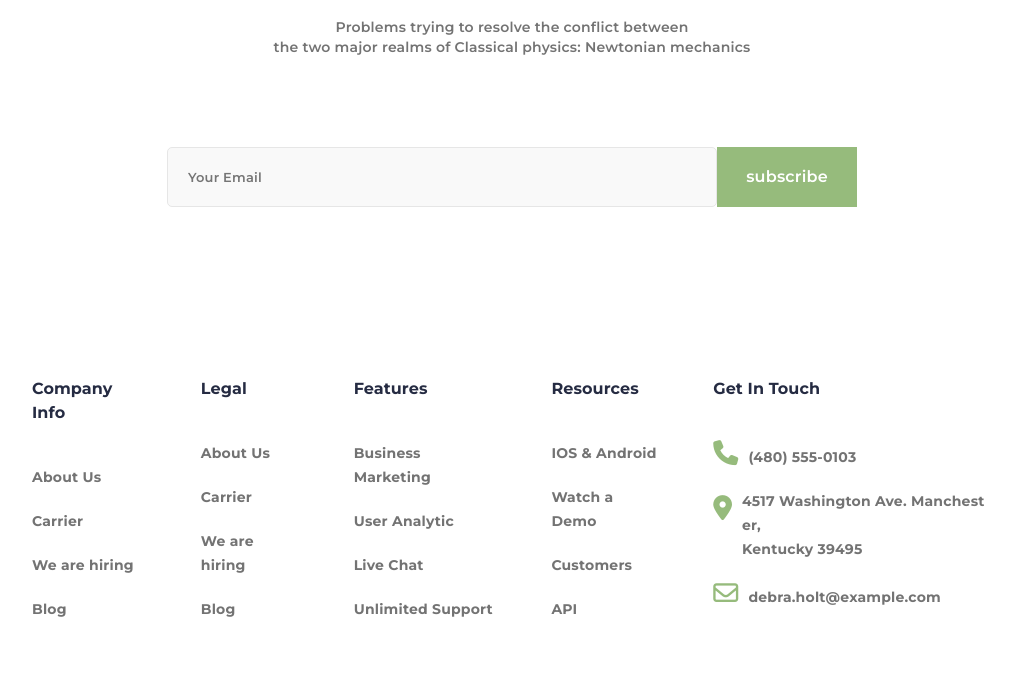
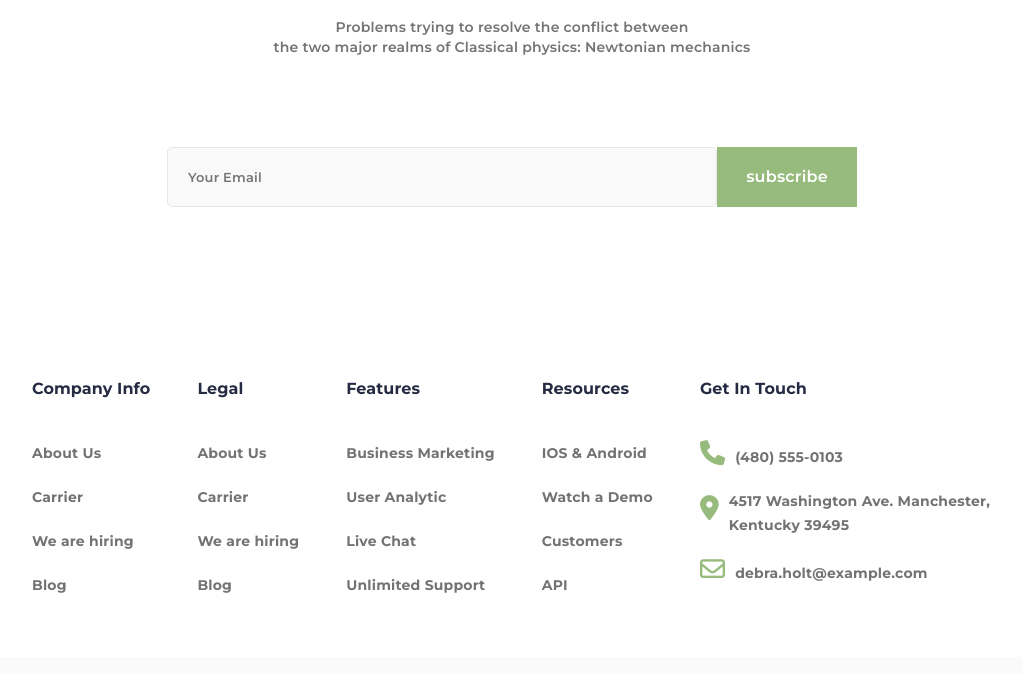
Before and after one commit to aghil2003/1st-project, a plain HTML site: page index.html in a window 1280 px wide. Shown: the part 4941-5615 px from the top of the page, without its empty margins (128-1150 px from the left). Drawn offline with Linux system fonts and the light colour scheme.

Commit message:
1st responsive project

```diff
--- a/style.css
+++ b/style.css
@@ -900,7 +900,7 @@ footer{
 }
 .upper-footer{
     display: flex;
-    gap: 55px;
+    gap: 47px;
     padding-bottom: 60px;
 
 }
@@ -955,10 +955,7 @@ footer{
     letter-spacing: 0.20000000298023224px;
     text-align: left;
     color: #737373;
-    /* margin-top: 20px;
-    margin-bottom: 25px; */
-    display: flex;
-    word-break: break-all;
+    display: flex;
 }
 .upper-footer  .footer-cont-1 .foot .footer-icon1{
     color: #96BB7C;
```
